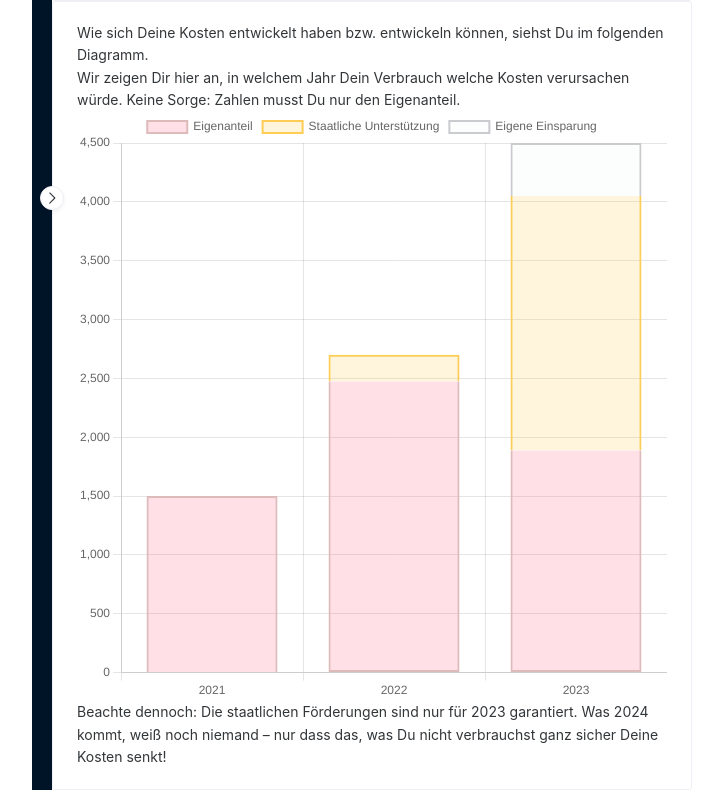
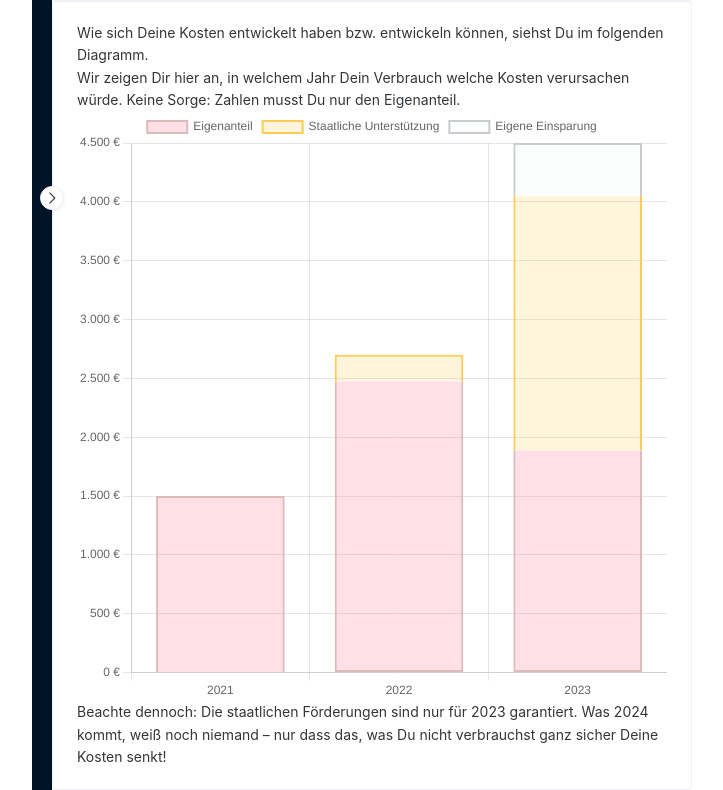
Before and after one commit to mrsimpson/energy, a Vue app: page / in a window 1280 px wide. Shown: the part 393-1183 px from the top of the page, without its empty margins (0-723 px from the left). Built offline with nearby package versions, Linux system fonts and the light colour scheme.

Commit message:
Format euros in y axis and tool tips (#32)

```diff
--- a/src/components/ResultCharts.vue
+++ b/src/components/ResultCharts.vue
@@ -9,16 +9,11 @@ import {
   BarElement,
   CategoryScale,
   LinearScale,
+type TooltipItem,
 } from "chart.js";
+import { euros } from "@/lib/Numbers";
 
-ChartJS.register(
-  Title,
-  Tooltip,
-  Legend,
-  BarElement,
-  CategoryScale,
-  LinearScale,
-);
+ChartJS.register(Title, Tooltip, Legend, BarElement, CategoryScale, LinearScale);
 
 type Year = number;
 type Amount = number;
@@ -60,12 +55,26 @@ const scales = {
   },
   y: {
     stacked: true,
+    ticks: {
+      callback(value: string | number) {
+        return euros(value as number, 0)
+      }
+    }
   },
 };
 
 const options = {
   scales,
   borderSkipped: "middle",
+  plugins: {
+    tooltip: {
+      callbacks: {
+        label(context: TooltipItem<"bar">) {
+          return context.dataset.label + ": " + euros(context.parsed.y);
+        },
+      },
+    },
+  }
 };
 
 const chartData = computed(() => ({
```
